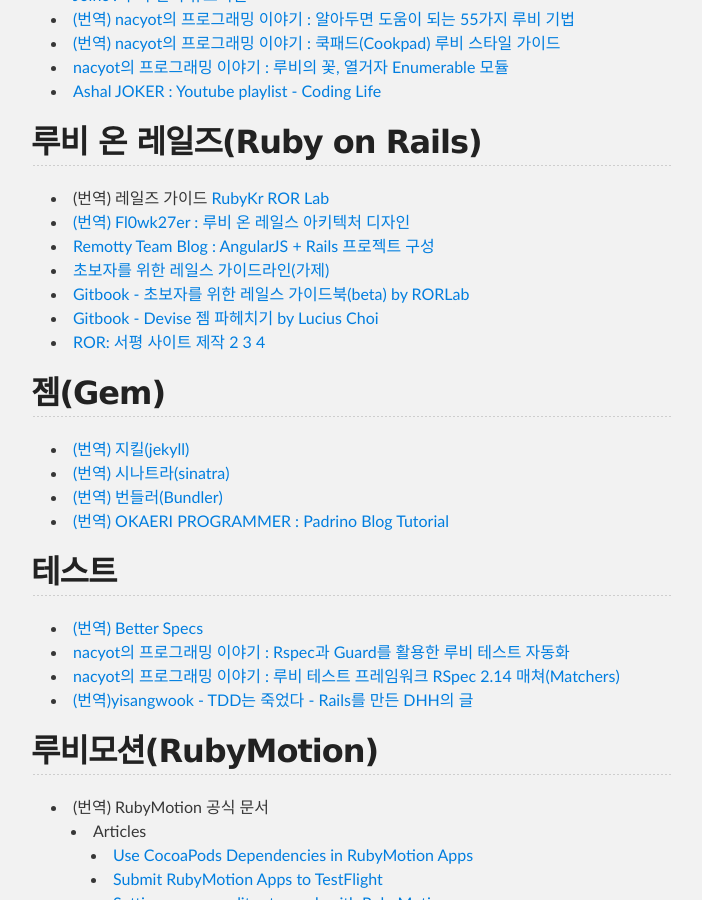
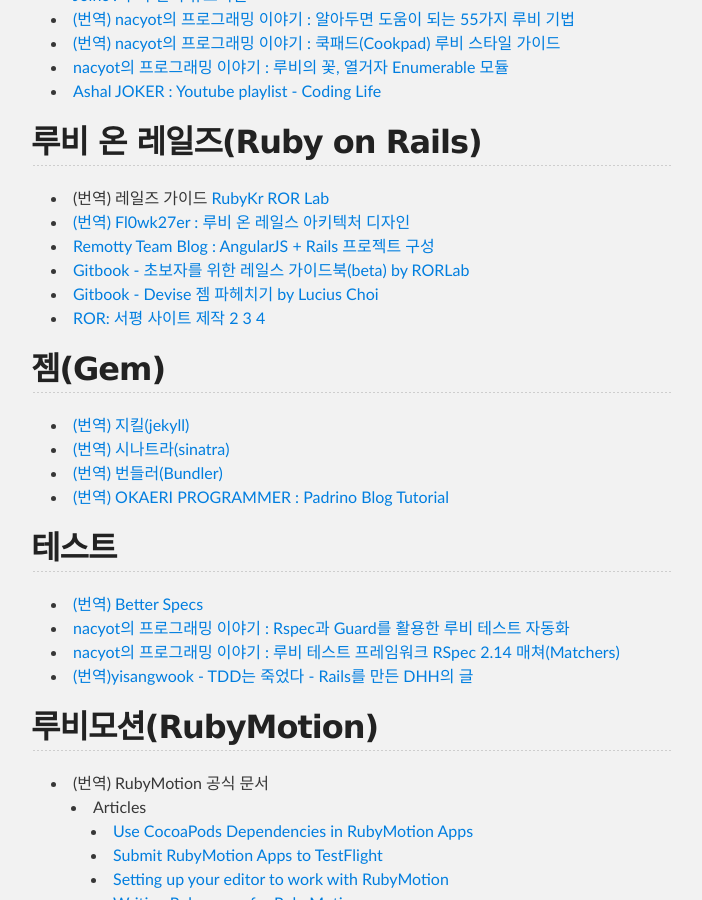
Before and after one commit to rubykr/rubykr.github.io, a Jekyll site: the page built from index.md, in a window 1280 px wide and 900 px high, scrolled down 555 px. Shown: the whole window, without its empty margins (289-991 px from the left). Built offline with Jekyll 4.4.1, drawn with Linux system fonts in a browser that asks for light colours; Markdown is read by kramdown in place of the engine named in the settings.

Commit message:
Remove duplication

```diff
--- a/index.md
+++ b/index.md
@@ -27,7 +27,6 @@
 - (번역) 레일즈 가이드 [RubyKr](http://rorlab.org/rg/index.html) [ROR Lab](http://rubykr.github.io/rails_guides/)
 - [(번역) Fl0wk27er : 루비 온 레일스 아키텍처 디자인](http://flowkater.github.io/blog/2013/08/12/rails-architecture/)
 - [Remotty Team Blog : AngularJS + Rails 프로젝트 구성](http://blog.remotty.com/blog/2014/02/01/angularjs-plus-rails-peurojegteu-guseong/)
-- [초보자를 위한 레일스 가이드라인(가제)](http://rorlabgitbook.github.io/guideline/)
 - [Gitbook - 초보자를 위한 레일스 가이드북(beta) by RORLab](https://www.gitbook.io/book/rorlab/railsguidebook)
 - [Gitbook - Devise 젬 파헤치기 by Lucius Choi](https://www.gitbook.io/book/luciuschoi/exploring_devise)
 - [ROR: 서평 사이트 제작][making-byeolbada-1] [2][making-byeolbada-2] [3][making-byeolbada-3] [4][making-byeolbada-4]
```
